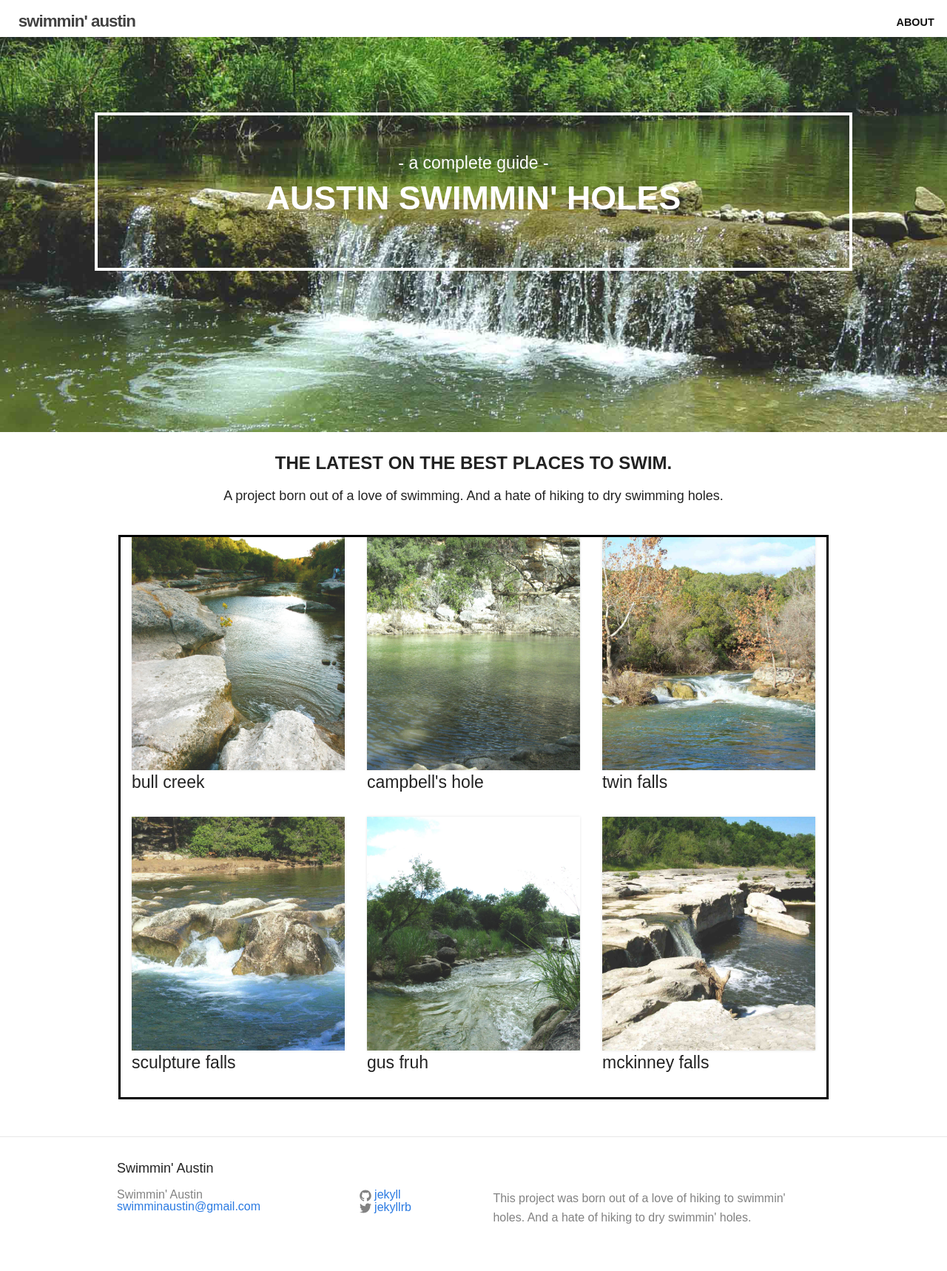
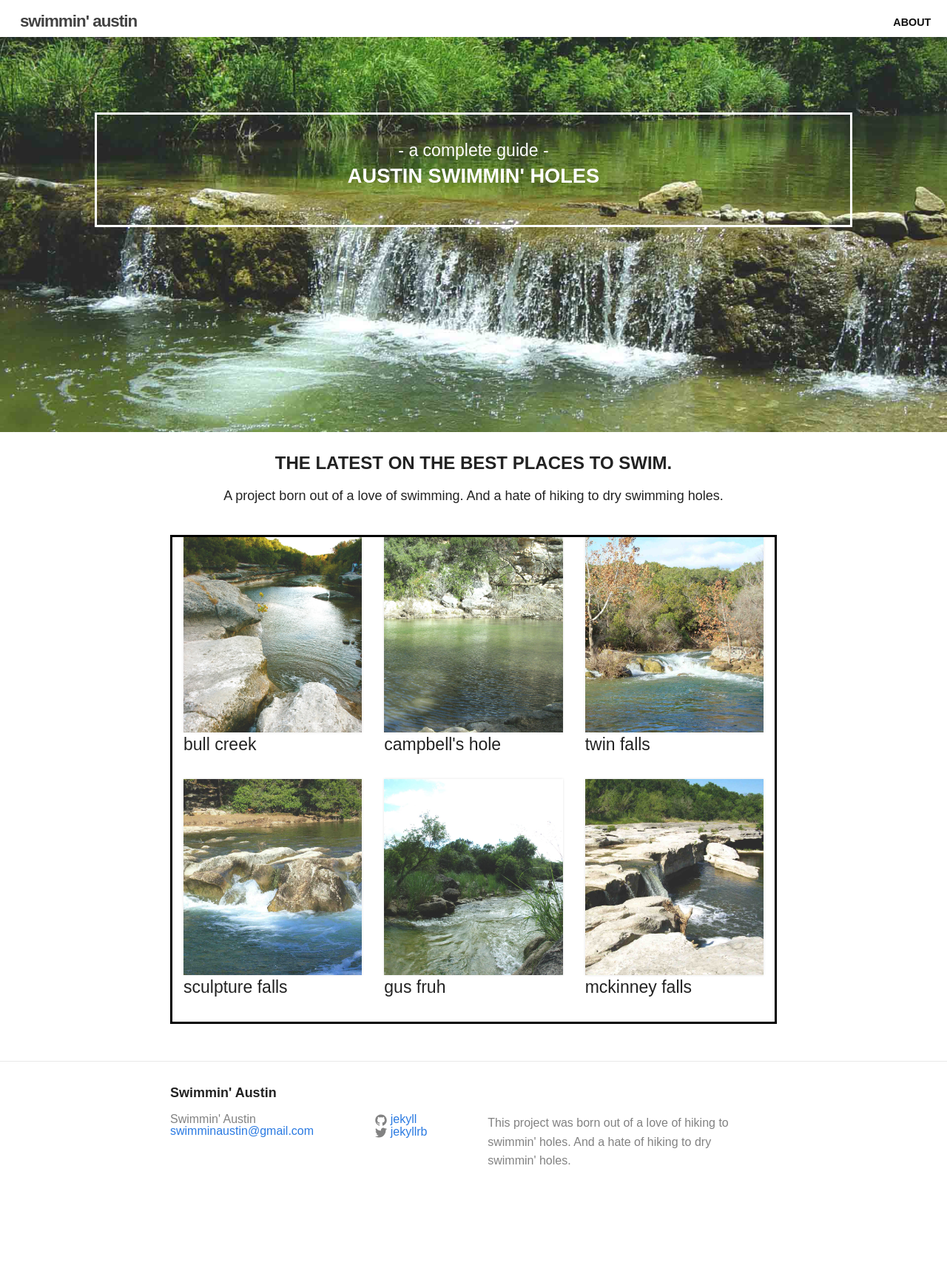
Before and after one commit to stephskaggs/swimnaustin, a Jekyll site: the page built from index.html, in a window 1280 px wide. Shown: the whole page at 74% size. Built offline with Jekyll 4.4.1, drawn with Linux system fonts in a browser that asks for light colours; after the commit the page ends 1642 px from its top, so only the background shows below that.

Commit message:
fixed break points

```diff
--- a/_sass/_base.scss
+++ b/_sass/_base.scss
@@ -8,19 +8,34 @@
 dl, dd, ol, ul, figure {
     margin: 0;
     padding: 0;
-    font-family: Brandon Grotesque, Heveltica, sans-serif;
+    font-family: $base-font-family;
 }
 
+h1 {
+    font-weight: 900;
+}
+
+h2 {
+    font-weight: 700;
+}
+
+h3 {
+    font-weight: 500;
+}
+
+h3 {
+    font-weight: 300;
+}
 
 
 /**
  * Basic styling
  */
 body {
-    font-family: Brandon Grotesque, Heveltica, sans-serif;
+    font-family: $base-font-family;
     font-size: $base-font-size;
     line-height: $base-line-height;
-    font-weight: 300;
+    font-weight: 100;
     color: $text-color;
     background-color: $background-color;
 }
@@ -83,9 +98,9 @@
 /**
  * Headings
  */
-h1, h2, h3, h4, h5, h6 {
-    font-weight: 300;
-}
+// h1, h2, h3, h4, h5, h6 {
+//     font-weight: 300;
+// }
 
 
 
@@ -102,7 +117,7 @@
 
     &:hover {
         color: $text-color;
-        text-decoration: underline;
+        // text-decoration: underline;
     }
 }
 
@@ -129,52 +144,52 @@
 /**
  * Code formatting
  */
-pre,
-code {
-    font-size: 15px;
-    border: 1px solid $grey-color-light;
-    border-radius: 3px;
-    background-color: #eef;
-}
+// pre,
+// code {
+//     font-size: 15px;
+//     border: 1px solid $grey-color-light;
+//     border-radius: 3px;
+//     background-color: #eef;
+// }
 
-code {
-    padding: 1px 5px;
-}
+// code {
+//     padding: 1px 5px;
+// }
 
-pre {
-    padding: 8px 12px;
-    overflow-x: scroll;
+// pre {
+//     padding: 8px 12px;
+//     overflow-x: scroll;
 
-    > code {
-        border: 0;
-        padding-right: 0;
-        padding-left: 0;
-    }
-}
+//     > code {
+//         border: 0;
+//         padding-right: 0;
+//         padding-left: 0;
+//     }
+// }
 
 
 
 /**
  * Wrapper
  */
-.wrapper {
-    // border: solid black;
-    max-width: -webkit-calc(1024px - (#{$spacing-unit} * 2));
-    max-width:         calc(1024px - (#{$spacing-unit} * 2));
-    margin-right: auto;
-    margin-left: auto;
-    background-color: white;
-    // padding-right: $spacing-unit;
-    // padding-left: $spacing-unit;
-    @extend %clearfix;
+// .wrapper {
+//     // border: solid black;
+//     max-width: -webkit-calc(1024px - (#{$spacing-unit} * 2));
+//     max-width:         calc(1024px - (#{$spacing-unit} * 2));
+//     margin-right: auto;
+//     margin-left: auto;
+//     background-color: white;
+//     // padding-right: $spacing-unit;
+//     // padding-left: $spacing-unit;
+//     @extend %clearfix;
 
-    @include media-query($on-laptop) {
-        max-width: -webkit-calc(1024px - (#{$spacing-unit}));
-        max-width:         calc(1024px - (#{$spacing-unit}));
-        padding-right: $spacing-unit / 2;
-        padding-left: $spacing-unit / 2;
-    }
-}
+//     @include media-query($on-laptop) {
+//         max-width: -webkit-calc(1024px - (#{$spacing-unit}));
+//         max-width:         calc(1024px - (#{$spacing-unit}));
+//         padding-right: $spacing-unit / 2;
+//         padding-left: $spacing-unit / 2;
+//     }
+// }
 
 
 
@@ -208,7 +223,8 @@
         }
     }
 }
- h6,
+
+h6,
 p, blockquote, pre,
 ul, ol, dl, figure,
 %vertical-rhythm {
@@ -224,7 +240,6 @@
     max-width: 100%;
     vertical-align: middle;
 }
-
 
 
 /**
@@ -259,28 +274,28 @@
 /**
  * Headings
  */
-h1, h2, h3, h4, h5, h6 {
-    font-weight: 300;
-}
+// h1, h2, h3, h4, h5, h6 {
+//     font-weight: 300;
+// }
 
 
 
 /**
  * Links
  */
-a {
-    color: $brand-color;
-    text-decoration: none;
+// a {
+//     color: $brand-color;
+//     text-decoration: none;
 
-    &:visited {
-        color: darken($brand-color, 15%);
-    }
+//     &:visited {
+//         color: darken($brand-color, 15%);
+//     }
 
-    &:hover {
-        color: $text-color;
-        text-decoration: underline;
-    }
-}
+//     &:hover {
+//         color: $text-color;
+//         text-decoration: underline;
+//     }
+// }
 
 
 
@@ -332,53 +347,53 @@
 
 /**
 //  * Wrapper
-//  */
-// .wrapper {
-//     max-width: -webkit-calc(940px - (#{$spacing-unit} * 2));
-//     max-width:         calc(940px - (#{$spacing-unit} * 2));
-//     margin-right: auto;
-//     margin-left: auto;
-//     padding-right: $spacing-unit;
-//     padding-left: $spacing-unit;
-//     @extend %clearfix;
+ */
+.wrapper {
+    max-width: -webkit-calc(940px - (#{$spacing-unit} * 2));
+    max-width:         calc(940px - (#{$spacing-unit} * 2));
+    margin-right: auto;
+    margin-left: auto;
+    padding-right: $spacing-unit;
+    padding-left: $spacing-unit;
+    @extend %clearfix;
 
-//     @include media-query($on-laptop) {
-//         max-width: -webkit-calc(940px - (#{$spacing-unit}));
-//         max-width:         calc(940px - (#{$spacing-unit}));
-//         padding-right: $spacing-unit / 2;
-//         padding-left: $spacing-unit / 2;
+    @include media-query($laptop) {
+        max-width: -webkit-calc(940px - (#{$spacing-unit}));
+        max-width:         calc(940px - (#{$spacing-unit}));
+        padding-right: $spacing-unit / 2;
+        padding-left: $spacing-unit / 2;
+    }
+}
+
+
+
+/**
+ * Clearfix
+ */
+// %clearfix {
+
+//     &:after {
+//         content: "";
+//         display: table;
+//         clear: both;
 //     }
 // }
 
 
 
 /**
- * Clearfix
- */
-%clearfix {
-
-    &:after {
-        content: "";
-        display: table;
-        clear: both;
-    }
-}
-
-
-
-/**
  * Icons
  */
-.icon {
+// .icon {
 
-    > svg {
-        display: inline-block;
-        width: 16px;
-        height: 16px;
-        vertical-align: middle;
+//     > svg {
+//         display: inline-block;
+//         width: 16px;
+//         height: 16px;
+//         vertical-align: middle;
 
-        path {
-            fill: $grey-color;
-        }
-    }
-}
+//         path {
+//             fill: $grey-color;
+//         }
+//     }
+// }
--- a/_sass/_layout.scss
+++ b/_sass/_layout.scss
@@ -23,8 +23,8 @@
     letter-spacing: -1px;
     margin-bottom: 0;
     float: left;
-    font-weight: 600;
-    margin-left: 1.1em;
+    font-weight: 900;
+    margin-left: 1.2em;
     text-transform: lowercase;
     padding-top: .4em;
     color: #0d6893;
@@ -42,7 +42,7 @@
     float: right;
     line-height: 40px;
     font-weight: 700;
-    margin-right: 1.2em;
+    margin-right: 1.5em;
     font-size: .9em;
     padding-top: .7em;
 
@@ -55,13 +55,12 @@
         color: $text-color;
         line-height: $base-line-height;
 
-        // Gaps between nav items, but not on the first one
         &:not(:first-child) {
             margin-left: 20px;
         }
     }
 
-    @include media-query($on-palm) {
+    @include media-query($phone) {
         position: absolute;
         top: 9px;
         right: 30px;
@@ -105,11 +104,12 @@
     }
 }
 
-// UNIVERSAL site footer making changes to see if they show up in terminal
+// UNIVERSAL site footer
 
 .site-footer {
     border-top: 1px solid $grey-color-light;
     padding: $spacing-unit 0;
+
 }
 
 .footer-heading {
@@ -151,7 +151,7 @@
     width:         calc(45% - (#{$spacing-unit} / 2));
 }
 
-@include media-query($on-laptop) {
+@include media-query($laptop) {
     .footer-col-1,
     .footer-col-2 {
         width: -webkit-calc(50% - (#{$spacing-unit} / 2));
@@ -164,7 +164,7 @@
     }
 }
 
-@include media-query($on-palm) {
+@include media-query($phone) {
     .footer-col {
         float: none;
         width: -webkit-calc(100% - (#{$spacing-unit} / 2));
@@ -177,9 +177,9 @@
 // HOMEPAGE main headline over image
 
 .headline {
-    border: solid #FFFFFF 4px;
+    border: solid #FFFFFF 3px;
     text-align: center;
-    padding: 3em;
+    padding: 2em;
     position: absolute;
     top: 26%;
     width: 80%;
@@ -187,22 +187,80 @@
     margin-left: 10%;
     margin-right: 10%;
     color: #FFFFFF;
-}
 
-.headline h1 {
+    h1 {
     font-weight: 900;
     color: #FFFFFF;
-    font-size: 2.8em;
     text-shadow: grey-color-light 0.1em 0.1em 0.2em;
-}
+    font-size: 1.7em;
+    }
 
-.headline h4 {
+    h4 {
     font-weight: 200;
     color: #FFFFFF;
     padding-bottom: 0;
     margin-bottom: 0;
     text-shadow: grey-color-light 0.1em 0.1em 0.2em;
+
+    }
+
+    @include media-query($tablet) {
+        border: solid #FFFFFF 3px;
+        padding: .5em;
+        width: 90%;
+        margin-right: 5%;
+        margin-left: 5%;
+        top: 40%;
+
+            h1 {
+                font-size: 5rem;
+            }
+
+            h2 {
+                font-size: .4rem;
+            }
+    }
+
+      @include media-query($phone) {
+        border: solid #FFFFFF 3px;
+        padding: .3em;
+        width: 95%;
+        margin-right: 3%;
+        margin-left: 3%;
+        top: 40%;
+
+            h1 {
+                font-size: .5rem;
+            }
+
+            h2 {
+                font-size: .4rem;
+            }
+    }
+
 }
+
+// @include media-query($on-laptop) {
+//     .headline {
+//         max height:
+//     }
+// }
+
+// .headline h1 {
+//     font-weight: 900;
+//     color: #FFFFFF;
+//     font-size: 2.8em;
+//     text-shadow: grey-color-light 0.1em 0.1em 0.2em;
+// }
+
+
+// .headline h4 {
+//     font-weight: 200;
+//     color: #FFFFFF;
+//     padding-bottom: 0;
+//     margin-bottom: 0;
+//     text-shadow: grey-color-light 0.1em 0.1em 0.2em;
+// }
 
 // .title {
 //     font-weight: 600;
@@ -309,7 +367,7 @@
     h2 {
         font-size: 32px;
 
-        @include media-query($on-laptop) {
+        @include media-query($laptop) {
             font-size: 28px;
         }
     }
@@ -317,7 +375,7 @@
     h3 {
         font-size: 26px;
 
-        @include media-query($on-laptop) {
+        @include media-query($laptop) {
             font-size: 22px;
         }
     }
@@ -325,7 +383,7 @@
     h4 {
         font-size: 20px;
 
-        @include media-query($on-laptop) {
+        @include media-query($laptop) {
             font-size: 18px;
         }
     }
--- a/css/main.scss
+++ b/css/main.scss
@@ -8,7 +8,7 @@
 
 
 
-$base-font-family: Lato, Heveltica, sans-serif;
+$base-font-family: Brandon Grotesque, Heveltica, sans-serif;
 $base-font-size:   16px;
 $small-font-size:  $base-font-size * 0.875;
 $base-line-height: 1.5;
@@ -23,10 +23,17 @@
 $grey-color-light: lighten($grey-color, 40%);
 $grey-color-dark:  darken($grey-color, 25%);
 
-$on-palm:          600px;
-$on-laptop:        940px;
+// $on-palm:          600px;
+// $on-laptop:        940px;
 
 
+// $small-range: (0em, 40em); /* 0, 640px */
+// $medium-range: (40.063em, 64em); /* 641px, 1024px */
+// $large-range: (64.063em, 90em); /* 1025px, 1440px */
+
+$phone: 	(0em, 20em); // 0-320px
+$tablet: 	(20.063em, 45.500em); // 321-728
+$laptop: 	(45.563em); // 729+
 
 
 // Using media queries with like this:
```
Also changed, not shown: css/style.css (+26 -0 lines).
